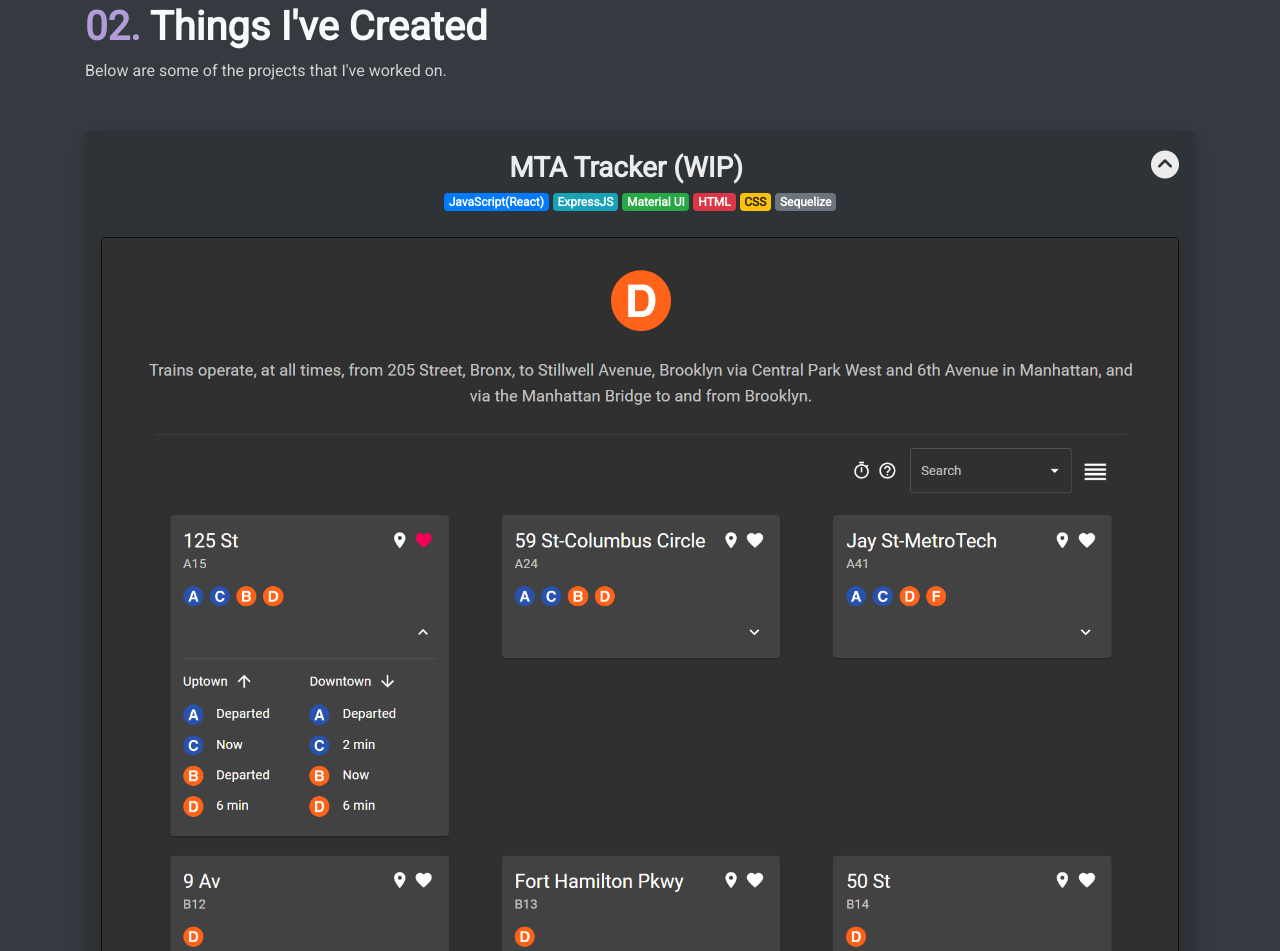
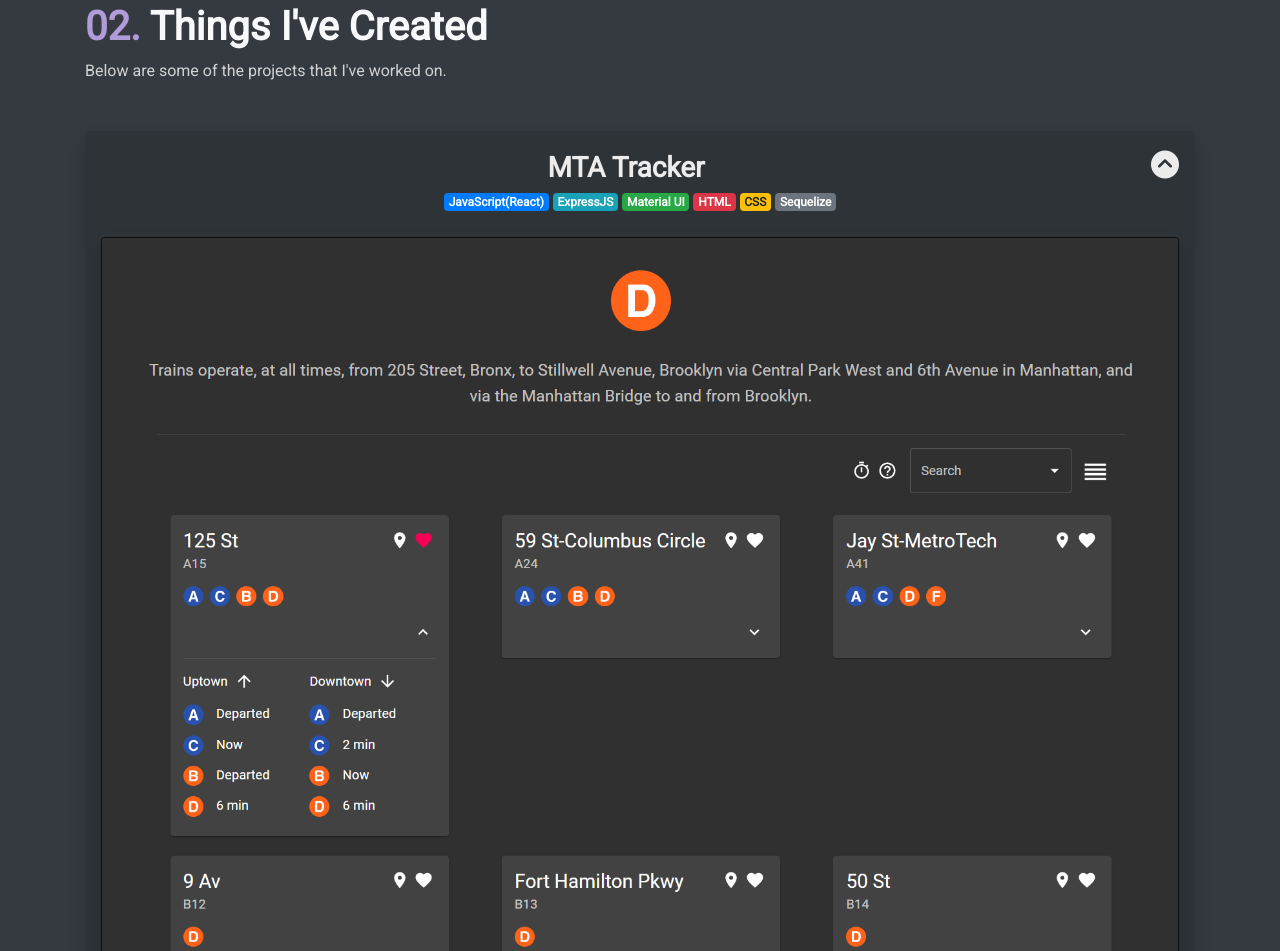
Before and after one commit to jma8774/jma8774.github.io, a website: page index.html in a window 1280 px wide. Shown: the part 1786-2737 px from the top of the page. Drawn offline with nearby package versions, Linux system fonts and the light colour scheme.

Commit message:
Update index.html

```diff
--- a/index.html
+++ b/index.html
@@ -127,7 +127,7 @@
       <div class="project text-darker-light mb-5">Below are some of the projects that I've worked on.</div>
 
       <div class="project bg-darker px-3 py-3 mb-4 rounded text-center shadow">
-        <h3 class="mt-1 mb-1"> <strong> MTA Tracker (WIP) </strong> <i id="btn-mta-collapse" class="fas fa-chevron-circle-up float-right hover-pointer"></i> </h3>
+        <h3 class="mt-1 mb-1"> <strong> MTA Tracker </strong> <i id="btn-mta-collapse" class="fas fa-chevron-circle-up float-right hover-pointer"></i> </h3>
         <div class="mb-4">
         <span class="badge badge-primary">JavaScript(React)</span> <span class="badge badge-info">ExpressJS</span> <span class="badge badge-success">Material UI</span> <span class="badge badge-danger">HTML</span> <span class="badge badge-warning">CSS</span> <span class="badge badge-secondary">Sequelize</span>
         </div>
```
